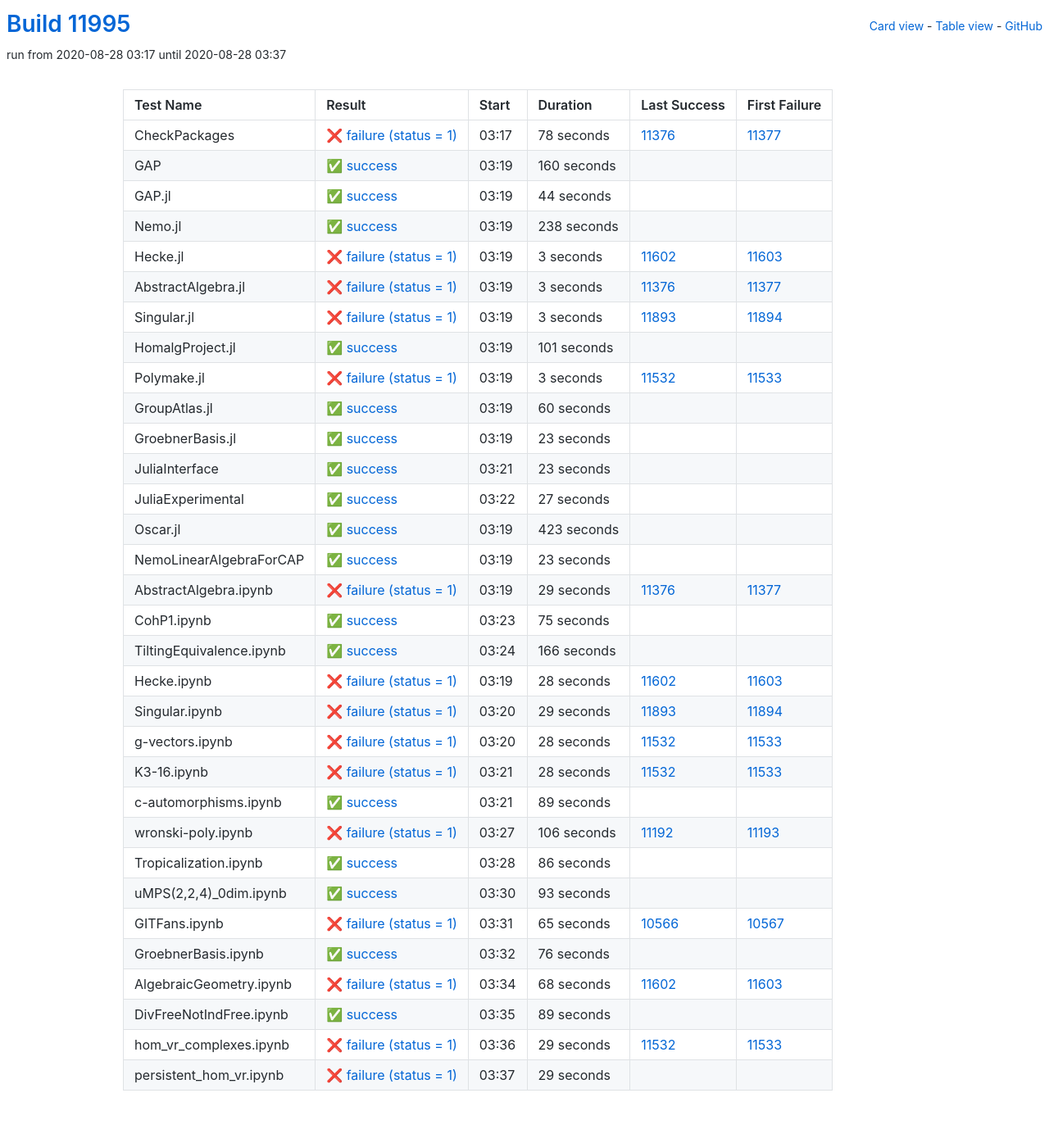
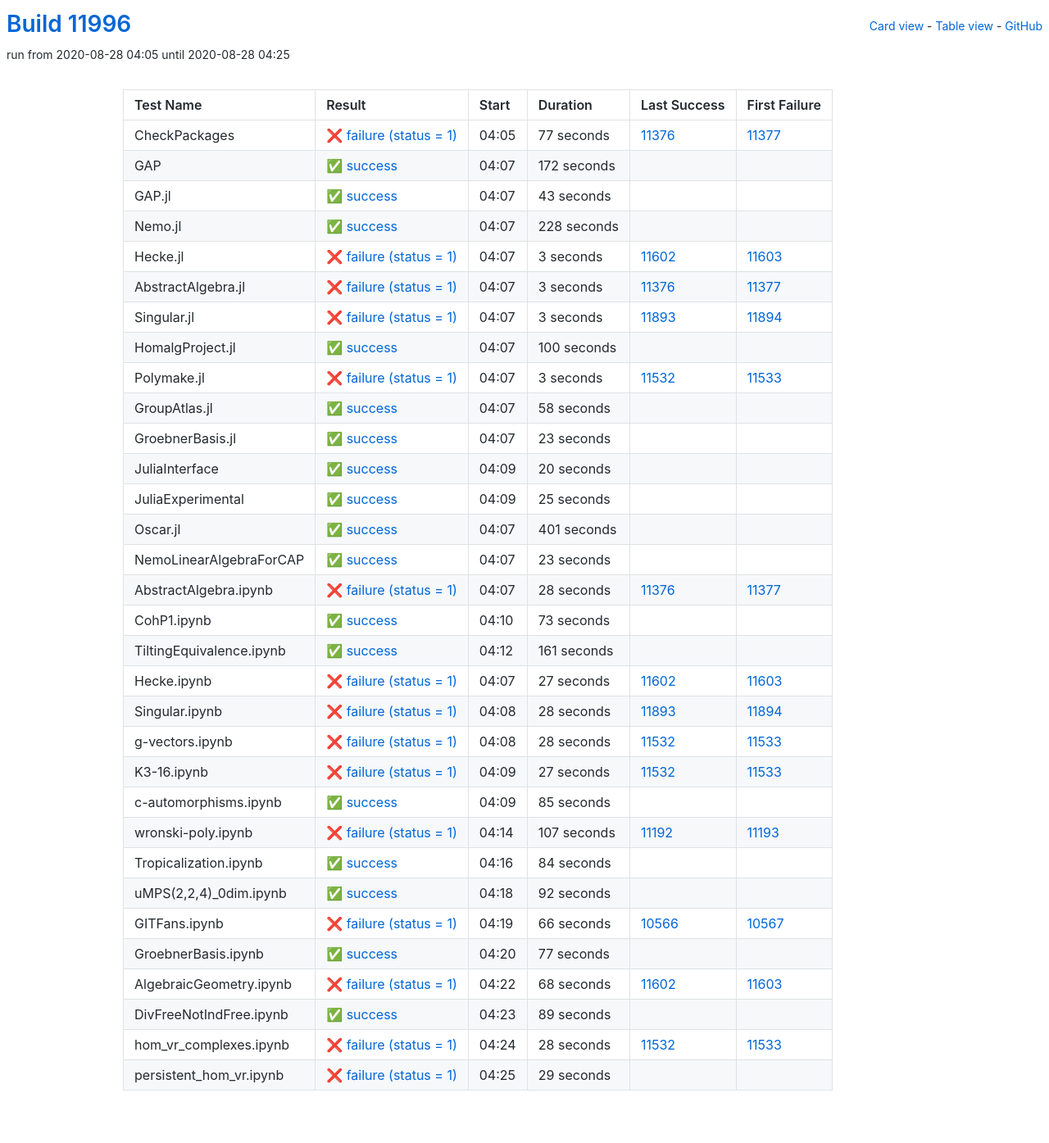
Before and after one commit to oscar-system/oscar-ci-status, a Jekyll site: the page built from table.html, in a window 1280 px wide. Shown: the whole page at 82% size. Built offline with Jekyll 4.4.1, drawn with Linux system fonts in a browser that asks for light colours.

Commit message:
Build #11996

```diff
--- a/_data/ci.yml
+++ b/_data/ci.yml
@@ -1,6 +1,6 @@
 ---
-build: 11995
-build_url: https://oscarci.mathematik.uni-kl.de/job/oscar/11995/
+build: 11996
+build_url: https://oscarci.mathematik.uni-kl.de/job/oscar/11996/
 job: oscar
 organization: oscar-system
 repo: oscar-ci-status
@@ -8,56 +8,56 @@
 tests:
 - name: CheckPackages
   id: checkpackages
-  log: https://oscarci.mathematik.uni-kl.de/job/oscar/11995/artifact/logs/build-11995/CheckPackages.log
-  start: 2020-08-28 03:17
+  log: https://oscarci.mathematik.uni-kl.de/job/oscar/11996/artifact/logs/build-11996/CheckPackages.log
+  start: 2020-08-28 04:05
   success: false
   exitcode: 1
   status: failure
-  duration: 78
+  duration: 77
   last_success: 11376
   last_success_url: https://oscarci.mathematik.uni-kl.de/job/oscar/11376/
   first_failure: 11377
   first_failure_url: https://oscarci.mathematik.uni-kl.de/job/oscar/11377/
 - name: GAP
   id: gap
-  log: https://oscarci.mathematik.uni-kl.de/job/oscar/11995/artifact/logs/build-11995/GAP.log
-  start: 2020-08-28 03:19
+  log: https://oscarci.mathematik.uni-kl.de/job/oscar/11996/artifact/logs/build-11996/GAP.log
+  start: 2020-08-28 04:07
   success: true
   exitcode: 0
   status: success
-  duration: 160
+  duration: 172
   last_success: false
   last_success_url:
   first_failure: false
   first_failure_url:
 - name: GAP.jl
   id: gap-jl
-  log: https://oscarci.mathematik.uni-kl.de/job/oscar/11995/artifact/logs/build-11995/GAP.jl.log
-  start: 2020-08-28 03:19
+  log: https://oscarci.mathematik.uni-kl.de/job/oscar/11996/artifact/logs/build-11996/GAP.jl.log
+  start: 2020-08-28 04:07
   success: true
   exitcode: 0
   status: success
-  duration: 44
+  duration: 43
   last_success: false
   last_success_url:
   first_failure: false
   first_failure_url:
 - name: Nemo.jl
   id: nemo-jl
-  log: https://oscarci.mathematik.uni-kl.de/job/oscar/11995/artifact/logs/build-11995/Nemo.jl.log
-  start: 2020-08-28 03:19
+  log: https://oscarci.mathematik.uni-kl.de/job/oscar/11996/artifact/logs/build-11996/Nemo.jl.log
+  start: 2020-08-28 04:07
   success: true
   exitcode: 0
   status: success
-  duration: 238
+  duration: 228
   last_success: false
   last_success_url:
   first_failure: false
   first_failure_url:
 - name: Hecke.jl
   id: hecke-jl
-  log: https://oscarci.mathematik.uni-kl.de/job/oscar/11995/artifact/logs/build-11995/Hecke.jl.log
-  start: 2020-08-28 03:19
+  log: https://oscarci.mathematik.uni-kl.de/job/oscar/11996/artifact/logs/build-11996/Hecke.jl.log
+  start: 2020-08-28 04:07
   success: false
   exitcode: 1
   status: failure
@@ -68,8 +68,8 @@
   first_failure_url: https://oscarci.mathematik.uni-kl.de/job/oscar/11603/
 - name: AbstractAlgebra.jl
   id: abstractalgebra-jl
-  log: https://oscarci.mathematik.uni-kl.de/job/oscar/11995/artifact/logs/build-11995/AbstractAlgebra.jl.log
-  start: 2020-08-28 03:19
+  log: https://oscarci.mathematik.uni-kl.de/job/oscar/11996/artifact/logs/build-11996/AbstractAlgebra.jl.log
+  start: 2020-08-28 04:07
   success: false
   exitcode: 1
   status: failure
@@ -80,8 +80,8 @@
   first_failure_url: https://oscarci.mathematik.uni-kl.de/job/oscar/11377/
 - name: Singular.jl
   id: singular-jl
-  log: https://oscarci.mathematik.uni-kl.de/job/oscar/11995/artifact/logs/build-11995/Singular.jl.log
-  start: 2020-08-28 03:19
+  log: https://oscarci.mathematik.uni-kl.de/job/oscar/11996/artifact/logs/build-11996/Singular.jl.log
+  start: 2020-08-28 04:07
   success: false
   exitcode: 1
   status: failure
@@ -92,20 +92,20 @@
   first_failure_url: https://oscarci.mathematik.uni-kl.de/job/oscar/11894/
 - name: HomalgProject.jl
   id: homalgproject-jl
-  log: https://oscarci.mathematik.uni-kl.de/job/oscar/11995/artifact/logs/build-11995/HomalgProject.jl.log
-  start: 2020-08-28 03:19
+  log: https://oscarci.mathematik.uni-kl.de/job/oscar/11996/artifact/logs/build-11996/HomalgProject.jl.log
+  start: 2020-08-28 04:07
   success: true
   exitcode: 0
   status: success
-  duration: 101
+  duration: 100
   last_success: false
   last_success_url:
   first_failure: false
   first_failure_url:
 - name: Polymake.jl
   id: polymake-jl
-  log: https://oscarci.mathematik.uni-kl.de/job/oscar/11995/artifact/logs/build-11995/Polymake.jl.log
-  start: 2020-08-28 03:19
+  log: https://oscarci.mathematik.uni-kl.de/job/oscar/11996/artifact/logs/build-11996/Polymake.jl.log
+  start: 2020-08-28 04:07
   success: false
   exitcode: 1
   status: failure
@@ -116,20 +116,20 @@
   first_failure_url: https://oscarci.mathematik.uni-kl.de/job/oscar/11533/
 - name: GroupAtlas.jl
   id: groupatlas-jl
-  log: https://oscarci.mathematik.uni-kl.de/job/oscar/11995/artifact/logs/build-11995/GroupAtlas.jl.log
-  start: 2020-08-28 03:19
+  log: https://oscarci.mathematik.uni-kl.de/job/oscar/11996/artifact/logs/build-11996/GroupAtlas.jl.log
+  start: 2020-08-28 04:07
   success: true
   exitcode: 0
   status: success
-  duration: 60
+  duration: 58
   last_success: false
   last_success_url:
   first_failure: false
   first_failure_url:
 - name: GroebnerBasis.jl
   id: groebnerbasis-jl
-  log: https://oscarci.mathematik.uni-kl.de/job/oscar/11995/artifact/logs/build-11995/GroebnerBasis.jl.log
-  start: 2020-08-28 03:19
+  log: https://oscarci.mathematik.uni-kl.de/job/oscar/11996/artifact/logs/build-11996/GroebnerBasis.jl.log
+  start: 2020-08-28 04:07
   success: true
   exitcode: 0
   status: success
@@ -140,44 +140,44 @@
   first_failure_url:
 - name: JuliaInterface
   id: juliainterface
-  log: https://oscarci.mathematik.uni-kl.de/job/oscar/11995/artifact/logs/build-11995/JuliaInterface.log
-  start: 2020-08-28 03:21
+  log: https://oscarci.mathematik.uni-kl.de/job/oscar/11996/artifact/logs/build-11996/JuliaInterface.log
+  start: 2020-08-28 04:09
   success: true
   exitcode: 0
   status: success
-  duration: 23
+  duration: 20
   last_success: false
   last_success_url:
   first_failure: false
   first_failure_url:
 - name: JuliaExperimental
   id: juliaexperimental
-  log: https://oscarci.mathematik.uni-kl.de/job/oscar/11995/artifact/logs/build-11995/JuliaExperimental.log
-  start: 2020-08-28 03:22
+  log: https://oscarci.mathematik.uni-kl.de/job/oscar/11996/artifact/logs/build-11996/JuliaExperimental.log
+  start: 2020-08-28 04:09
   success: true
   exitcode: 0
   status: success
-  duration: 27
+  duration: 25
   last_success: false
   last_success_url:
   first_failure: false
   first_failure_url:
 - name: Oscar.jl
   id: oscar-jl
-  log: https://oscarci.mathematik.uni-kl.de/job/oscar/11995/artifact/logs/build-11995/Oscar.jl.log
-  start: 2020-08-28 03:19
+  log: https://oscarci.mathematik.uni-kl.de/job/oscar/11996/artifact/logs/build-11996/Oscar.jl.log
+  start: 2020-08-28 04:07
   success: true
   exitcode: 0
   status: success
-  duration: 423
+  duration: 401
   last_success: false
   last_success_url:
   first_failure: false
   first_failure_url:
 - name: NemoLinearAlgebraForCAP
   id: nemolinearalgebraforcap
-  log: https://oscarci.mathematik.uni-kl.de/job/oscar/11995/artifact/logs/build-11995/NemoLinearAlgebraForCAP.log
-  start: 2020-08-28 03:19
+  log: https://oscarci.mathematik.uni-kl.de/job/oscar/11996/artifact/logs/build-11996/NemoLinearAlgebraForCAP.log
+  start: 2020-08-28 04:07
   success: true
   exitcode: 0
   status: success
@@ -188,68 +188,68 @@
   first_failure_url:
 - name: AbstractAlgebra.ipynb
   id: abstractalgebra-ipynb
-  log: https://oscarci.mathematik.uni-kl.de/job/oscar/11995/artifact/logs/build-11995/AbstractAlgebra.ipynb.log
-  start: 2020-08-28 03:19
+  log: https://oscarci.mathematik.uni-kl.de/job/oscar/11996/artifact/logs/build-11996/AbstractAlgebra.ipynb.log
+  start: 2020-08-28 04:07
   success: false
   exitcode: 1
   status: failure
-  duration: 29
+  duration: 28
   last_success: 11376
   last_success_url: https://oscarci.mathematik.uni-kl.de/job/oscar/11376/
   first_failure: 11377
   first_failure_url: https://oscarci.mathematik.uni-kl.de/job/oscar/11377/
 - name: CohP1.ipynb
   id: cohp1-ipynb
-  log: https://oscarci.mathematik.uni-kl.de/job/oscar/11995/artifact/logs/build-11995/CohP1.ipynb.log
-  start: 2020-08-28 03:23
+  log: https://oscarci.mathematik.uni-kl.de/job/oscar/11996/artifact/logs/build-11996/CohP1.ipynb.log
+  start: 2020-08-28 04:10
   success: true
   exitcode: 0
   status: success
-  duration: 75
+  duration: 73
   last_success: false
   last_success_url:
   first_failure: false
   first_failure_url:
 - name: TiltingEquivalence.ipynb
   id: tiltingequivalence-ipynb
-  log: https://oscarci.mathematik.uni-kl.de/job/oscar/11995/artifact/logs/build-11995/TiltingEquivalence.ipynb.log
-  start: 2020-08-28 03:24
+  log: https://oscarci.mathematik.uni-kl.de/job/oscar/11996/artifact/logs/build-11996/TiltingEquivalence.ipynb.log
+  start: 2020-08-28 04:12
   success: true
   exitcode: 0
   status: success
-  duration: 166
+  duration: 161
   last_success: false
   last_success_url:
   first_failure: false
   first_failure_url:
 - name: Hecke.ipynb
   id: hecke-ipynb
-  log: https://oscarci.mathematik.uni-kl.de/job/oscar/11995/artifact/logs/build-11995/Hecke.ipynb.log
-  start: 2020-08-28 03:19
+  log: https://oscarci.mathematik.uni-kl.de/job/oscar/11996/artifact/logs/build-11996/Hecke.ipynb.log
+  start: 2020-08-28 04:07
   success: false
   exitcode: 1
   status: failure
-  duration: 28
+  duration: 27
   last_success: 11602
   last_success_url: https://oscarci.mathematik.uni-kl.de/job/oscar/11602/
   first_failure: 11603
   first_failure_url: https://oscarci.mathematik.uni-kl.de/job/oscar/11603/
 - name: Singular.ipynb
   id: singular-ipynb
-  log: https://oscarci.mathematik.uni-kl.de/job/oscar/11995/artifact/logs/build-11995/Singular.ipynb.log
-  start: 2020-08-28 03:20
+  log: https://oscarci.mathematik.uni-kl.de/job/oscar/11996/artifact/logs/build-11996/Singular.ipynb.log
+  start: 2020-08-28 04:08
   success: false
   exitcode: 1
   status: failure
-  duration: 29
+  duration: 28
   last_success: 11893
   last_success_url: https://oscarci.mathematik.uni-kl.de/job/oscar/11893/
   first_failure: 11894
   first_failure_url: https://oscarci.mathematik.uni-kl.de/job/oscar/11894/
 - name: g-vectors.ipynb
   id: g-vectors-ipynb
-  log: https://oscarci.mathematik.uni-kl.de/job/oscar/11995/artifact/logs/build-11995/g-vectors.ipynb.log
-  start: 2020-08-28 03:20
+  log: https://oscarci.mathematik.uni-kl.de/job/oscar/11996/artifact/logs/build-11996/g-vectors.ipynb.log
+  start: 2020-08-28 04:08
   success: false
   exitcode: 1
   status: failure
@@ -260,92 +260,92 @@
   first_failure_url: https://oscarci.mathematik.uni-kl.de/job/oscar/11533/
 - name: K3-16.ipynb
   id: k3-16-ipynb
-  log: https://oscarci.mathematik.uni-kl.de/job/oscar/11995/artifact/logs/build-11995/K3-16.ipynb.log
-  start: 2020-08-28 03:21
+  log: https://oscarci.mathematik.uni-kl.de/job/oscar/11996/artifact/logs/build-11996/K3-16.ipynb.log
+  start: 2020-08-28 04:09
   success: false
   exitcode: 1
   status: failure
-  duration: 28
+  duration: 27
   last_success: 11532
   last_success_url: https://oscarci.mathematik.uni-kl.de/job/oscar/11532/
   first_failure: 11533
   first_failure_url: https://oscarci.mathematik.uni-kl.de/job/oscar/11533/
 - name: c-automorphisms.ipynb
   id: c-automorphisms-ipynb
-  log: https://oscarci.mathematik.uni-kl.de/job/oscar/11995/artifact/logs/build-11995/c-automorphisms.ipynb.log
-  start: 2020-08-28 03:21
+  log: https://oscarci.mathematik.uni-kl.de/job/oscar/11996/artifact/logs/build-11996/c-automorphisms.ipynb.log
+  start: 2020-08-28 04:09
   success: true
   exitcode: 0
   status: success
-  duration: 89
+  duration: 85
   last_success: false
   last_success_url:
   first_failure: false
   first_failure_url:
 - name: wronski-poly.ipynb
   id: wronski-poly-ipynb
-  log: https://oscarci.mathematik.uni-kl.de/job/oscar/11995/artifact/logs/build-11995/wronski-poly.ipynb.log
-  start: 2020-08-28 03:27
+  log: https://oscarci.mathematik.uni-kl.de/job/oscar/11996/artifact/logs/build-11996/wronski-poly.ipynb.log
+  start: 2020-08-28 04:14
   success: false
   exitcode: 1
   status: failure
-  duration: 106
+  duration: 107
   last_success: 11192
   last_success_url: https://oscarci.mathematik.uni-kl.de/job/oscar/11192/
   first_failure: 11193
   first_failure_url: https://oscarci.mathematik.uni-kl.de/job/oscar/11193/
 - name: Tropicalization.ipynb
   id: tropicalization-ipynb
-  log: https://oscarci.mathematik.uni-kl.de/job/oscar/11995/artifact/logs/build-11995/Tropicalization.ipynb.log
-  start: 2020-08-28 03:28
+  log: https://oscarci.mathematik.uni-kl.de/job/oscar/11996/artifact/logs/build-11996/Tropicalization.ipynb.log
+  start: 2020-08-28 04:16
   success: true
   exitcode: 0
   status: success
-  duration: 86
+  duration: 84
   last_success: false
   last_success_url:
   first_failure: false
   first_failure_url:
 - name: uMPS(2,2,4)_0dim.ipynb
   id: umps-2-2-4-0dim-ipynb
-  log: https://oscarci.mathematik.uni-kl.de/job/oscar/11995/artifact/logs/build-11995/uMPS-2-2-4-_0dim.ipynb.log
-  start: 2020-08-28 03:30
+  log: https://oscarci.mathematik.uni-kl.de/job/oscar/11996/artifact/logs/build-11996/uMPS-2-2-4-_0dim.ipynb.log
+  start: 2020-08-28 04:18
   success: true
   exitcode: 0
   status: success
-  duration: 93
+  duration: 92
   last_success: false
   last_success_url:
   first_failure: false
   first_failure_url:
 - name: GITFans.ipynb
   id: gitfans-ipynb
-  log: https://oscarci.mathematik.uni-kl.de/job/oscar/11995/artifact/logs/build-11995/GITFans.ipynb.log
-  start: 2020-08-28 03:31
+  log: https://oscarci.mathematik.uni-kl.de/job/oscar/11996/artifact/logs/build-11996/GITFans.ipynb.log
+  start: 2020-08-28 04:19
   success: false
   exitcode: 1
   status: failure
-  duration: 65
+  duration: 66
   last_success: 10566
   last_success_url: https://oscarci.mathematik.uni-kl.de/job/oscar/10566/
   first_failure: 10567
   first_failure_url: https://oscarci.mathematik.uni-kl.de/job/oscar/10567/
 - name: GroebnerBasis.ipynb
   id: groebnerbasis-ipynb
-  log: https://oscarci.mathematik.uni-kl.de/job/oscar/11995/artifact/logs/build-11995/GroebnerBasis.ipynb.log
-  start: 2020-08-28 03:32
+  log: https://oscarci.mathematik.uni-kl.de/job/oscar/11996/artifact/logs/build-11996/GroebnerBasis.ipynb.log
+  start: 2020-08-28 04:20
   success: true
   exitcode: 0
   status: success
-  duration: 76
+  duration: 77
   last_success: false
   last_success_url:
   first_failure: false
   first_failure_url:
 - name: AlgebraicGeometry.ipynb
   id: algebraicgeometry-ipynb
-  log: https://oscarci.mathematik.uni-kl.de/job/oscar/11995/artifact/logs/build-11995/AlgebraicGeometry.ipynb.log
-  start: 2020-08-28 03:34
+  log: https://oscarci.mathematik.uni-kl.de/job/oscar/11996/artifact/logs/build-11996/AlgebraicGeometry.ipynb.log
+  start: 2020-08-28 04:22
   success: false
   exitcode: 1
   status: failure
@@ -356,8 +356,8 @@
   first_failure_url: https://oscarci.mathematik.uni-kl.de/job/oscar/11603/
 - name: DivFreeNotIndFree.ipynb
   id: divfreenotindfree-ipynb
-  log: https://oscarci.mathematik.uni-kl.de/job/oscar/11995/artifact/logs/build-11995/DivFreeNotIndFree.ipynb.log
-  start: 2020-08-28 03:35
+  log: https://oscarci.mathematik.uni-kl.de/job/oscar/11996/artifact/logs/build-11996/DivFreeNotIndFree.ipynb.log
+  start: 2020-08-28 04:23
   success: true
   exitcode: 0
   status: success
@@ -368,20 +368,20 @@
   first_failure_url:
 - name: hom_vr_complexes.ipynb
   id: hom-vr-complexes-ipynb
-  log: https://oscarci.mathematik.uni-kl.de/job/oscar/11995/artifact/logs/build-11995/hom_vr_complexes.ipynb.log
-  start: 2020-08-28 03:36
+  log: https://oscarci.mathematik.uni-kl.de/job/oscar/11996/artifact/logs/build-11996/hom_vr_complexes.ipynb.log
+  start: 2020-08-28 04:24
   success: false
   exitcode: 1
   status: failure
-  duration: 29
+  duration: 28
   last_success: 11532
   last_success_url: https://oscarci.mathematik.uni-kl.de/job/oscar/11532/
   first_failure: 11533
   first_failure_url: https://oscarci.mathematik.uni-kl.de/job/oscar/11533/
 - name: persistent_hom_vr.ipynb
   id: persistent-hom-vr-ipynb
-  log: https://oscarci.mathematik.uni-kl.de/job/oscar/11995/artifact/logs/build-11995/persistent_hom_vr.ipynb.log
-  start: 2020-08-28 03:37
+  log: https://oscarci.mathematik.uni-kl.de/job/oscar/11996/artifact/logs/build-11996/persistent_hom_vr.ipynb.log
+  start: 2020-08-28 04:25
   success: false
   exitcode: 1
   status: failure
```
Also changed, not shown: README.md.
